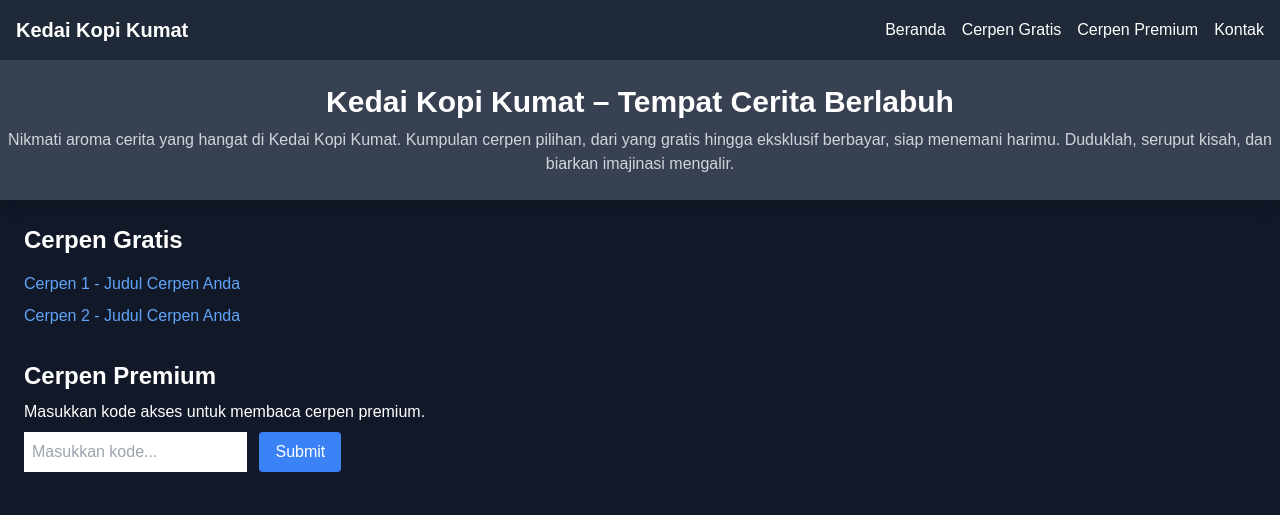
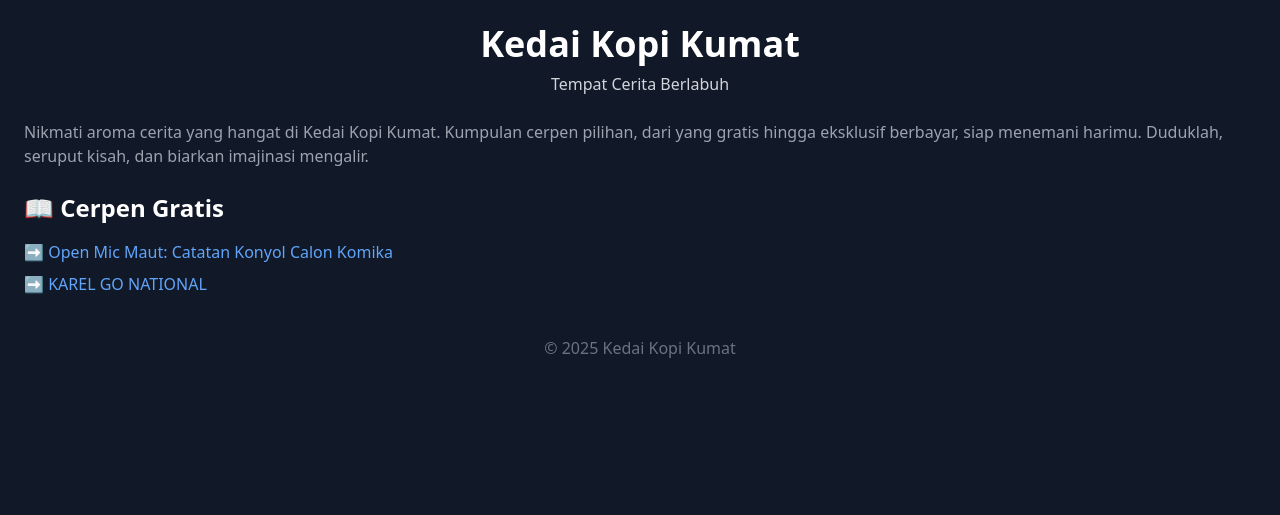
Before and after one commit to KedaiKopiKumat/kedaikopikumat, a plain HTML site: page index.html in a window 1280 px wide. Drawn offline with nearby package versions, Linux system fonts and the light colour scheme.

Commit message:
Update index.html

```diff
--- a/index.html
+++ b/index.html
@@ -5,57 +5,27 @@
     <meta name="viewport" content="width=device-width, initial-scale=1.0">
     <title>Kedai Kopi Kumat – Tempat Cerita Berlabuh</title>
     <script src="https://cdn.tailwindcss.com"></script>
-    <script src="https://code.jquery.com/jquery-3.6.0.min.js"></script>
-    <style>
-        body { font-family: 'Arial', sans-serif; }
-    </style>
 </head>
-<body class="bg-gray-900 text-white">
-    <nav class="bg-gray-800 p-4 shadow-lg">
-        <div class="container mx-auto flex justify-between items-center">
-            <h1 class="text-xl font-bold">Kedai Kopi Kumat</h1>
-            <ul class="flex space-x-4">
-                <li><a href="#" class="hover:text-yellow-400">Beranda</a></li>
-                <li><a href="#" class="hover:text-yellow-400">Cerpen Gratis</a></li>
-                <li><a href="#" class="hover:text-yellow-400">Cerpen Premium</a></li>
-                <li><a href="#" class="hover:text-yellow-400">Kontak</a></li>
-            </ul>
-        </div>
-    </nav>
+<body class="bg-gray-900 text-white p-6">
+    <h1 class="text-4xl font-bold text-center">Kedai Kopi Kumat</h1>
+    <p class="text-center text-gray-300 mt-2">Tempat Cerita Berlabuh</p>
 
-    <header class="text-center py-6 bg-gray-700 shadow-lg">
-        <h1 class="text-3xl font-bold">Kedai Kopi Kumat – Tempat Cerita Berlabuh</h1>
-        <p class="mt-2 text-gray-300">Nikmati aroma cerita yang hangat di Kedai Kopi Kumat. Kumpulan cerpen pilihan, dari yang gratis hingga eksklusif berbayar, siap menemani harimu. Duduklah, seruput kisah, dan biarkan imajinasi mengalir.</p>
-    </header>
+    <p class="mt-6 text-gray-400">
+        Nikmati aroma cerita yang hangat di Kedai Kopi Kumat. Kumpulan cerpen pilihan, dari yang gratis hingga eksklusif berbayar, siap menemani harimu. Duduklah, seruput kisah, dan biarkan imajinasi mengalir.
+    </p>
 
-    <main class="p-6 container mx-auto">
-        <section class="mb-8">
-            <h2 class="text-2xl font-semibold">Cerpen Gratis</h2>
-            <ul class="mt-4 space-y-2">
-                <li><a href="cerpen/cerpen1.html" class="text-blue-400 hover:underline">Cerpen 1 - Judul Cerpen Anda</a></li>
-                <li><a href="cerpen/cerpen2.html" class="text-blue-400 hover:underline">Cerpen 2 - Judul Cerpen Anda</a></li>
-            </ul>
-        </section>
+    <h2 class="text-2xl font-semibold mt-6">📖 Cerpen Gratis</h2>
+    <ul class="mt-4">
+        <li class="mt-2">
+            <a href="cerpen/open-mic-maut/chapter1.html" class="text-blue-400 hover:underline">➡ Open Mic Maut: Catatan Konyol Calon Komika</a>
+        </li>
+        <li class="mt-2">
+            <a href="cerpen/karel-go-national/chapter1.html" class="text-blue-400 hover:underline">➡ KAREL GO NATIONAL</a>
+        </li>
+    </ul>
 
-        <section>
-            <h2 class="text-2xl font-semibold">Cerpen Premium</h2>
-            <p class="mt-2">Masukkan kode akses untuk membaca cerpen premium.</p>
-            <input type="text" id="kodeAkses" class="mt-2 p-2 text-black" placeholder="Masukkan kode...">
-            <button onclick="cekKode()" class="ml-2 bg-blue-500 text-white px-4 py-2 rounded">Submit</button>
-            <p id="hasil" class="mt-4 text-red-500"></p>
-        </section>
-    </main>
-
-    <script>
-        function cekKode() {
-            const kodeBenar = "CERPEN123";
-            let kode = document.getElementById("kodeAkses").value;
-            if (kode === kodeBenar) {
-                document.getElementById("hasil").innerHTML = "<span class='text-green-500'>Kode benar! <a href='#' class='text-blue-400'>Baca cerpen premium</a></span>";
-            } else {
-                document.getElementById("hasil").innerText = "Kode salah, coba lagi.";
-            }
-        }
-    </script>
+    <footer class="mt-10 text-gray-500 text-center">
+        © 2025 Kedai Kopi Kumat
+    </footer>
 </body>
 </html>
```
